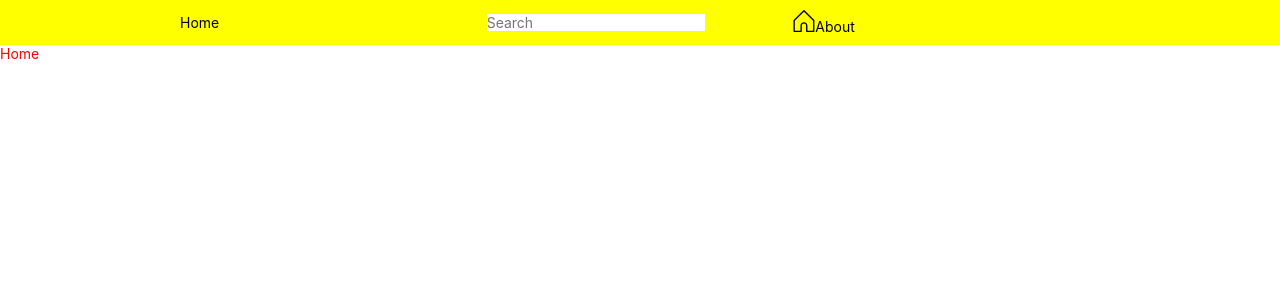
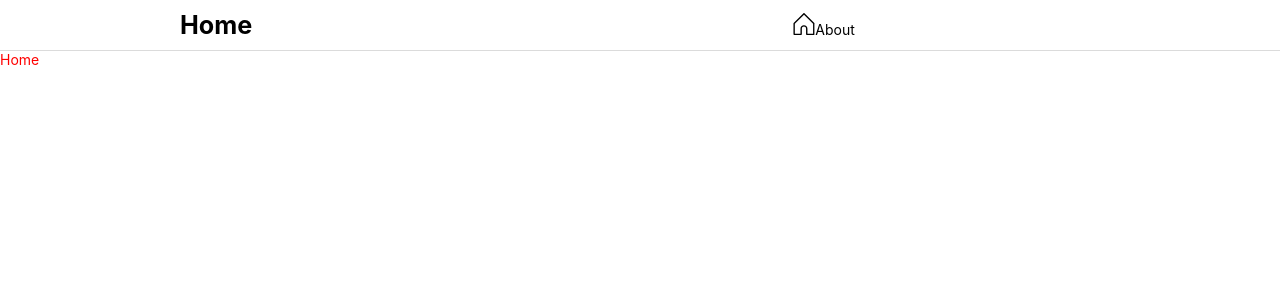
Before and after one commit to xephtar/about-me, a Vue app: page / in a window 1280 px wide. Shown: the top 300 px of the page. Built offline with nearby package versions, Linux system fonts and the light colour scheme.

Commit message:
Modify style of main header

```diff
--- a/src/components/Header.vue
+++ b/src/components/Header.vue
@@ -1,10 +1,9 @@
 <template>
   <header class="header">
     <Container class="header-inner">
-      <router-link to="/">Home</router-link>
-      <form>
-        <input type="text" placeholder="Search" />
-      </form>
+      <router-link to="/" class="home">Home</router-link>
+
+      <div></div>
 
       <nav>
         <router-link to="/">
@@ -30,7 +29,7 @@ export default {
 
 <style scoped>
 .header {
-  background-color: yellow;
+  border-bottom: 1px solid rgb(var(--b6a));
 }
 
 .header-inner {
@@ -39,4 +38,9 @@ export default {
   align-items: center;
   padding: 10px;
 }
+
+.home {
+  font-size: 1.8rem;
+  font-weight: bold;
+}
 </style>
```
